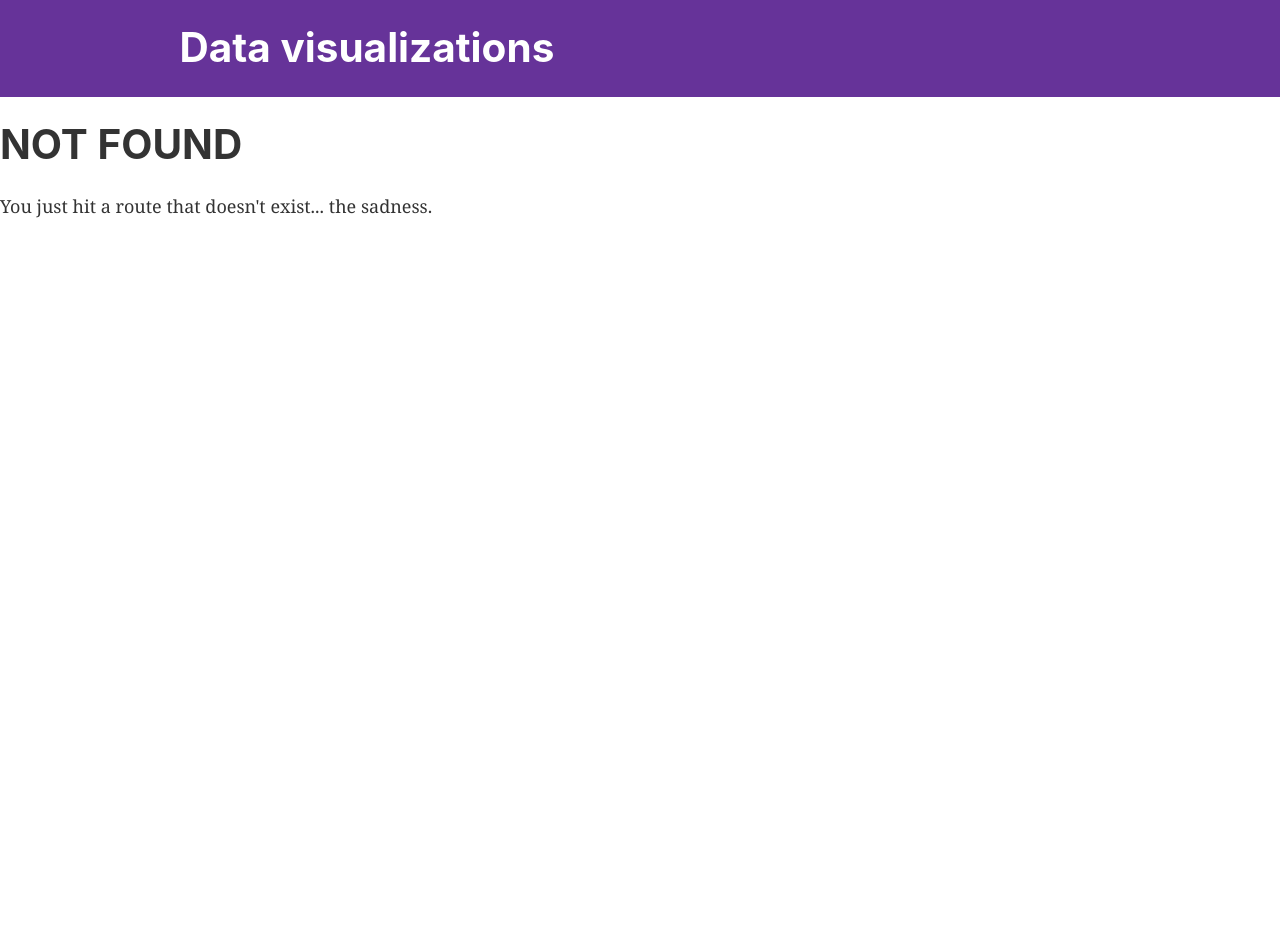
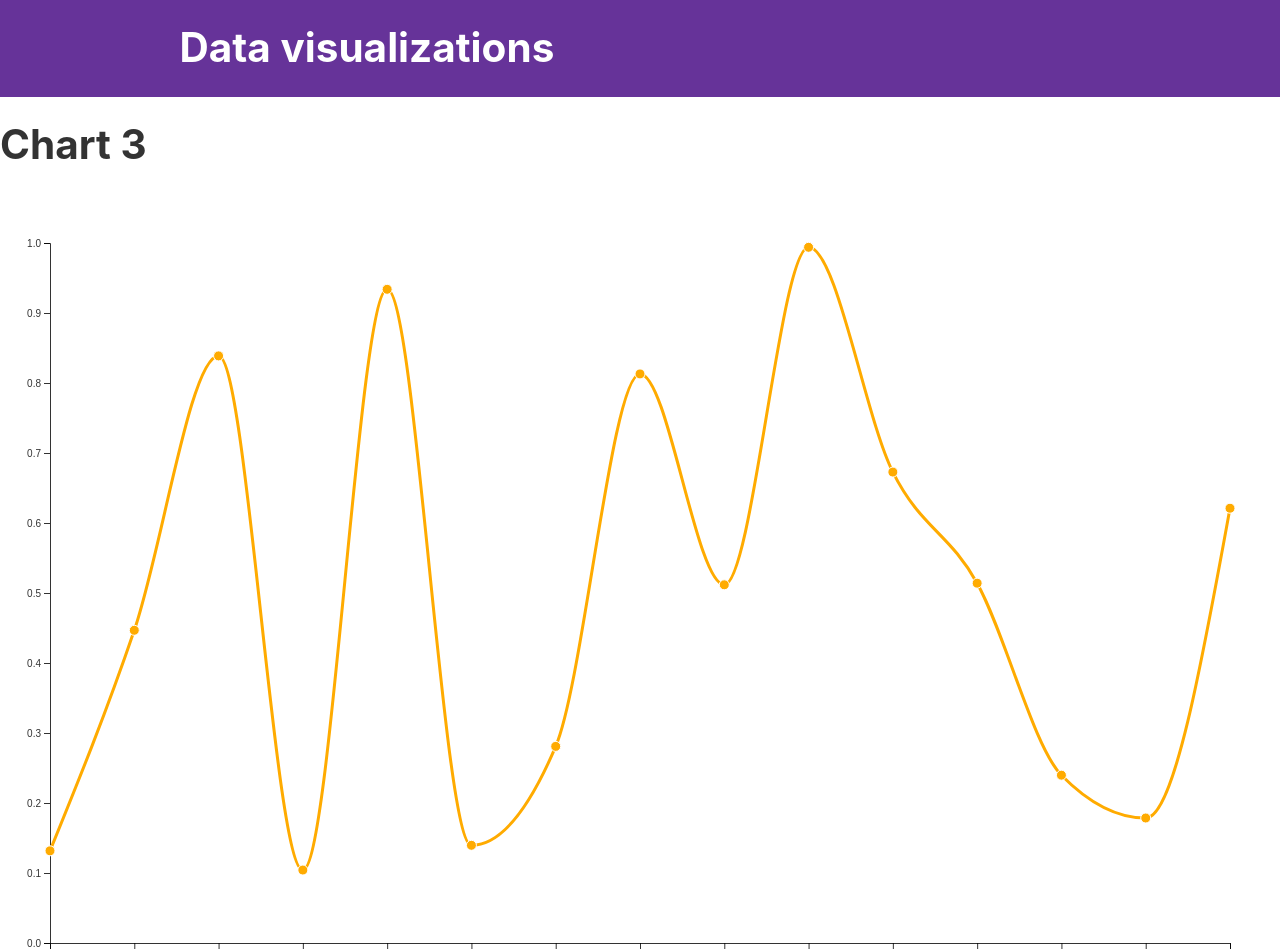
Before and after one commit to ayu15/data-viz, a Gatsby site: page /c3 in a window 1280 px wide. Before the commit this address had no page. Shown: the top 949 px of the page. Before the commit the page ends 800 px from the top, so only its background shows below. Built offline with nearby package versions, Linux system fonts and the light colour scheme; Gatsby itself is replaced by a stand-in of ours.

Commit message:
few simple charts

```diff
--- a/src/components/layout.js
+++ b/src/components/layout.js
@@ -3,7 +3,7 @@ import PropTypes from 'prop-types'
 import { StaticQuery, graphql } from 'gatsby'
 
 import Header from './header'
-import './layout.css'
+import './layout.scss'
 
 const Layout = ({ children }) => (
   <StaticQuery
--- a/src/pages/c2.tsx
+++ b/src/pages/c2.tsx
@@ -6,9 +6,9 @@ import SEO from '../components/seo'
 import * as d3 from 'd3'
 
 const C2 = () => {
-  React.useEffect(() => renderMyChart())
+  React.useEffect(() => renderMyChart(), [])
   const renderMyChart = () => {
-    const data = [3, 5, 8, 7, 2, 9, 2, 10, 4, 9, 3]
+    const data = [3, 5, 7, 9, 8, 7, 2, 9, 2, 10, 4, 9, 3]
     const height = 500
     const width = 200
     const barWidth = width / data.length
--- /dev/null
+++ b/src/pages/c3.tsx
@@ -0,0 +1,71 @@
+/* tslint:disable */
+import '../styles/c3.scss'
+import * as React from 'react'
+import Layout from '../components/layout'
+import SEO from '../components/seo'
+import * as d3 from 'd3'
+
+const Chart3 = () => {
+  React.useEffect(() => renderMyChart(), [])
+  const renderMyChart = () => {
+// 2. Use the margin convention practice
+    const margin = {top: 50, right: 50, bottom: 50, left: 50}
+      , width = window.innerWidth - margin.left - margin.right // Use the window's width
+      , height = window.innerHeight - margin.top - margin.bottom; // Use the window's height
+// The number of datapoints
+    const n = 15;
+// 5. X scale will use the index of our data
+    const xScale = d3.scaleLinear()
+      .domain([0, n-1]) // input
+      .range([0, width]); // output
+// 6. Y scale will use the randomly generate number
+    const yScale = d3.scaleLinear()
+      .domain([0, 1]) // input
+      .range([height, 0]); // output
+// 7. d3's line generator
+    const line = d3.line()
+      .x(function(d, i) { return xScale(i); }) // set the x values for the line generator
+      .y(function(d) { return yScale(d.y); }) // set the y values for the line generator
+      .curve(d3.curveMonotoneX) // apply smoothing to the line
+// 8. An array of objects of length N. Each object has key -> value pair, the key being "y" and the value is a random number
+    const dataset = d3.range(n).map(function(d) { return {"y": d3.randomUniform(1)() } })
+// 1. Add the SVG to the page and employ #2
+    const svg = d3.select("#c3").append("svg")
+      .attr("width", width + margin.left + margin.right)
+      .attr("height", height + margin.top + margin.bottom)
+      .append("g")
+      .attr("transform", "translate(" + margin.left + "," + margin.top + ")");
+// 3. Call the x axis in a group tag
+    svg.append("g")
+      .attr("class", "x axis")
+      .attr("transform", "translate(0," + height + ")")
+      .call(d3.axisBottom(xScale)); // Create an axis component with d3.axisBottom
+// 4. Call the y axis in a group tag
+    svg.append("g")
+      .attr("class", "y axis")
+      .call(d3.axisLeft(yScale)); // Create an axis component with d3.axisLeft
+// 9. Append the path, bind the data, and call the line generator
+    svg.append("path")
+      .datum(dataset) // 10. Binds data to the line
+      .attr("class", "line") // Assign a class for styling
+      .attr("d", line); // 11. Calls the line generator
+  // 12. Appends a circle for each datapoint
+    svg.selectAll(".dot")
+      .data(dataset)
+      .enter().append("circle") // Uses the enter().append() method
+      .attr("class", "dot") // Assign a class for styling
+      .attr("cx", function(d, i) { return xScale(i) })
+      .attr("cy", function(d) { return yScale(d.y) })
+      .attr("r", 5)
+
+  }
+  return (
+    <Layout>
+      <SEO title="Chart 3" keywords={[`gatsby`, `application`, `react`]} />
+      <h1>Chart 3</h1>
+      <div id="c3" />
+    </Layout>
+  )
+}
+
+export default Chart3
--- /dev/null
+++ b/src/styles/c3.scss
@@ -0,0 +1,22 @@
+/* 13. Basic Styling with CSS */
+/* Style the lines by removing the fill and applying a stroke */
+.line {
+  fill: none;
+  stroke: #ffab00;
+  stroke-width: 3;
+}
+
+.overlay {
+  fill: none;
+  pointer-events: all;
+}
+/* Style the dots by assigning a fill and stroke */
+.dot {
+  fill: #ffab00;
+  stroke: #fff;
+}
+
+.focus circle {
+  fill: none;
+  stroke: steelblue;
+}
--- /dev/null
+++ b/src/styles/c4.scss
@@ -0,0 +1,3 @@
+#c4 {
+  padding: 2rem;
+}
```
Also changed, not shown: src/pages/boxman.tsx (added, +19 -0 lines), src/pages/c4.tsx (added, +48 -0 lines), src/components/layout.scss (renamed from src/components/layout.css).
